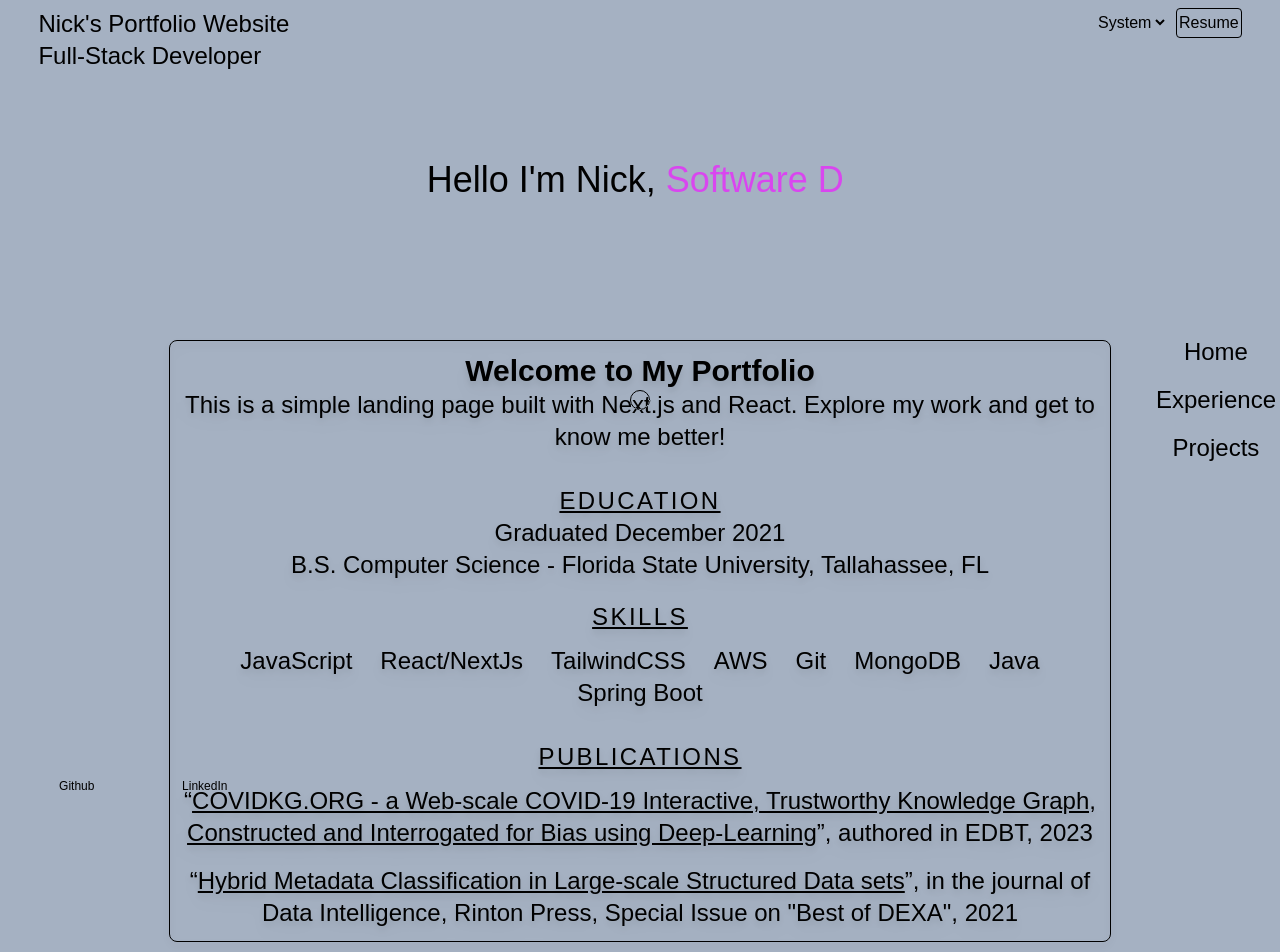
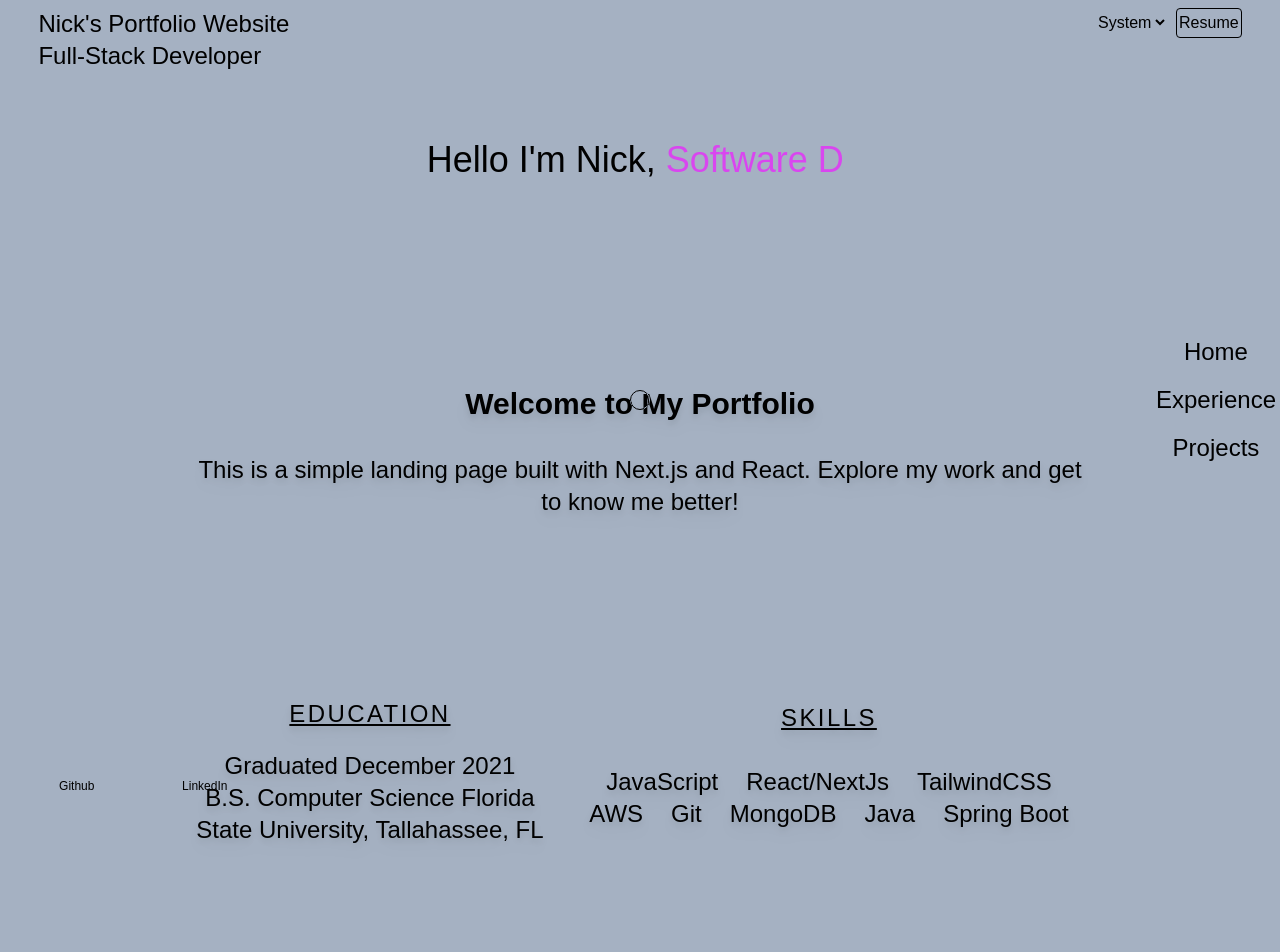
Before and after one commit to kwNick/Resume-Site, a Next.js app: page / in a window 1280 px wide. Shown: the top 952 px of the page. Built offline with nearby package versions, Linux system fonts and the light colour scheme.

Commit message:
styling the home page;

```diff
--- a/src/app/page.tsx
+++ b/src/app/page.tsx
@@ -4,13 +4,13 @@ import ReactTypeWriter from "../components/ReactTypeWriter";
 export default function Home() {
 
   return (
-    <div className="w-full min-h-full py-5 px-3">
+    <div className="w-full min-h-full py-5 px-3 flex flex-col items-center justify-center">
       <ReactTypeWriter />
 
-      <div className="min-h-[45vh] flex items-center justify-center mb-10">
-        <div className="w-3/4 flex flex-col gap-y-5 border border-colour rounded-lg drop-shadow-lg">
+      <div className="w-full min-h-[65vh] flex items-center justify-center mb-10">
+        <div className="p-3 w-3/4 flex flex-col gap-y-5 rounded-lg drop-shadow-lg">
 
-          <div className="p-3">
+          <div className="p-3 w-full min-h-[35vh] flex flex-col items-center justify-center gap-y-8">
             <h1 className="text-3xl font-bold text-center">
               Welcome to My Portfolio
             </h1>
@@ -19,20 +19,21 @@ export default function Home() {
             </p>
           </div>
 
+          <div className="w-full min-h-[40vh] flex items-center">
             <div className="text-xl lg:text-2xl text-center">
-            <p className="underline tracking-widest uppercase">
+              <p className="pb-5 underline tracking-widest uppercase">
                 Education
               </p>
               <p className="">
                 Graduated December 2021
               </p>
               <p>
-              B.S. Computer Science - Florida State University, Tallahassee, FL
+                B.S. Computer Science Florida State University, Tallahassee, FL
               </p>
             </div>
 
             <div className="text-xl lg:text-2xl text-center">
-            <p className="underline tracking-widest uppercase">
+              <p className="pb-5 underline tracking-widest uppercase">
                 Skills
               </p>
               <ul className="p-3 flex gap-x-7 flex-wrap items-center justify-center">
@@ -46,12 +47,13 @@ export default function Home() {
                 <li>Spring Boot</li>
               </ul>
             </div>
+          </div>
 
-          <div className="text-xl lg:text-2xl text-center">
-            <p className="underline tracking-widest uppercase">
+          <div className="w-full min-h-[40vh] text-xl lg:text-2xl text-center">
+            <p className="pb-5 underline tracking-widest uppercase">
               Publications
             </p>
-            <ul className="p-3 flex gap-y-4 flex-wrap items-center justify-center">
+            <ul className="p-5 flex gap-y-8 flex-wrap items-center justify-center">
               <li>
                 &ldquo;
                 <Link href="https://openproceedings.org/2023/conf/edbt/3-paper-147.pdf" target="_blank" rel="noopener noreferrer" className="underline">
--- a/src/components/ReactTypeWriter.tsx
+++ b/src/components/ReactTypeWriter.tsx
@@ -3,7 +3,7 @@ import { Typewriter } from "react-simple-typewriter";
 
 const ReactTypeWriter = () => {
     return (
-        <div className="min-h-[40vh] flex items-center justify-center">
+        <div className=" w-full min-h-[35vh] flex items-center justify-center">
             <h1 className="text-colour text-4xl">
                 Hello I&apos;m Nick,{' '}
                 <span className="text-fuchsia-500">
--- a/src/resources/navItems.ts
+++ b/src/resources/navItems.ts
@@ -11,9 +11,5 @@ export const navItems = [
         value: "Projects",
         href: "/projects",
     },
-    // {
-    //     value: "Blog",
-    //     href: "/blog",
-    // },
 
 ];
```
Lines whose indentation alone changed are shown as unchanged.
